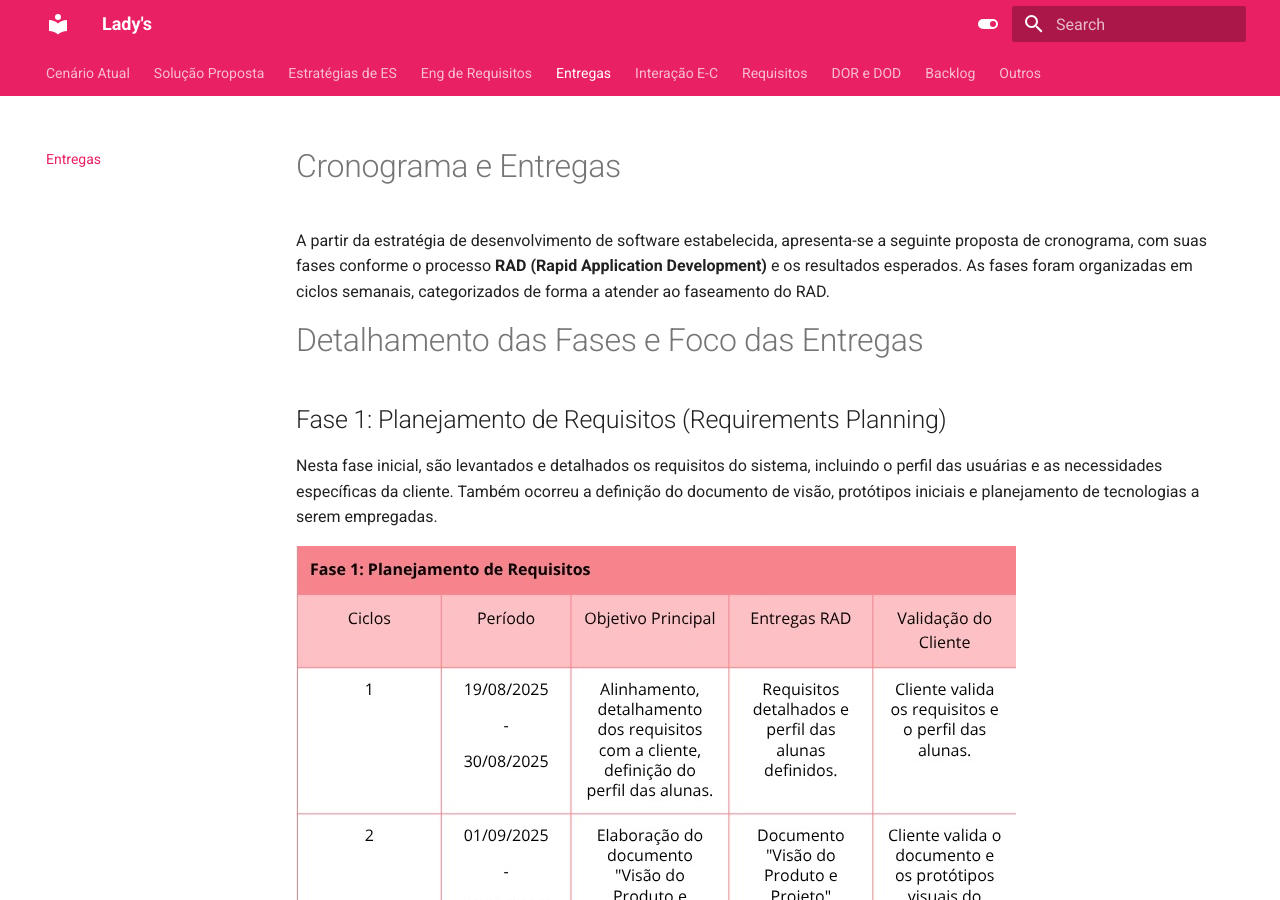
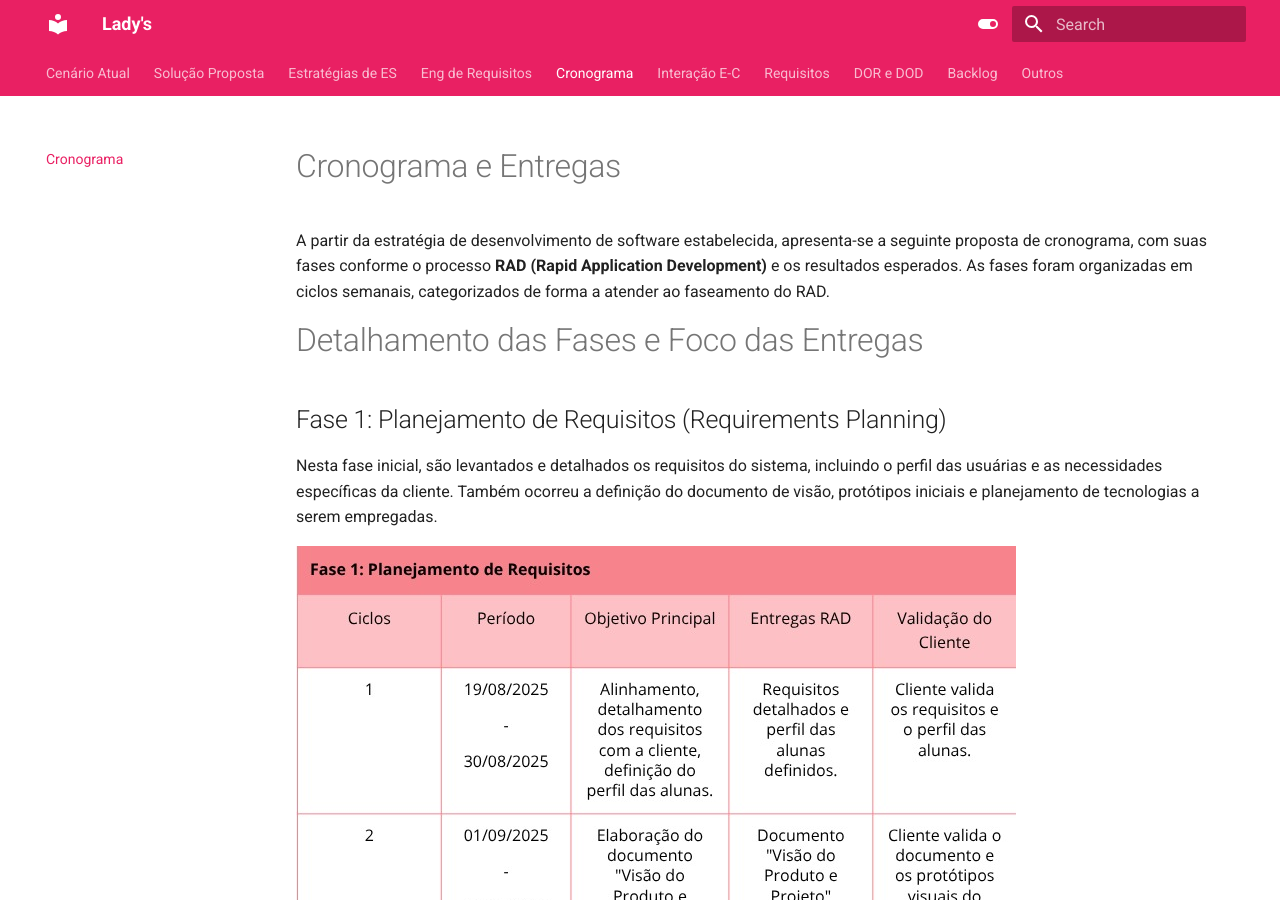
Before and after one commit to mdsreq-fga-unb/REQ-2025.2-T01-EscolaPoleDance, an MkDocs documentation site: the page built from docs/cronograma.md, in a window 1280 px wide and 900 px high. Built offline with MkDocs 1.6.1 and Material for MkDocs 9.7.7, drawn with Linux system fonts in a browser that asks for light colours; some of the changed lines change nothing that is shown.

Commit message:
docs/changing some names on the navbar

```diff
--- a/mkdocs.yml
+++ b/mkdocs.yml
@@ -32,7 +32,7 @@ nav:
   - Solução Proposta: solucao-proposta.md
   - Estratégias de ES: estrategias.md
   - Eng de Requisitos: er.md
-  - Entregas: cronograma.md
+  - Cronograma: cronograma.md
   - Interação E-C: interacao.md
   - Requisitos: requisitos.md
   - DOR e DOD: dor-dod.md
```
